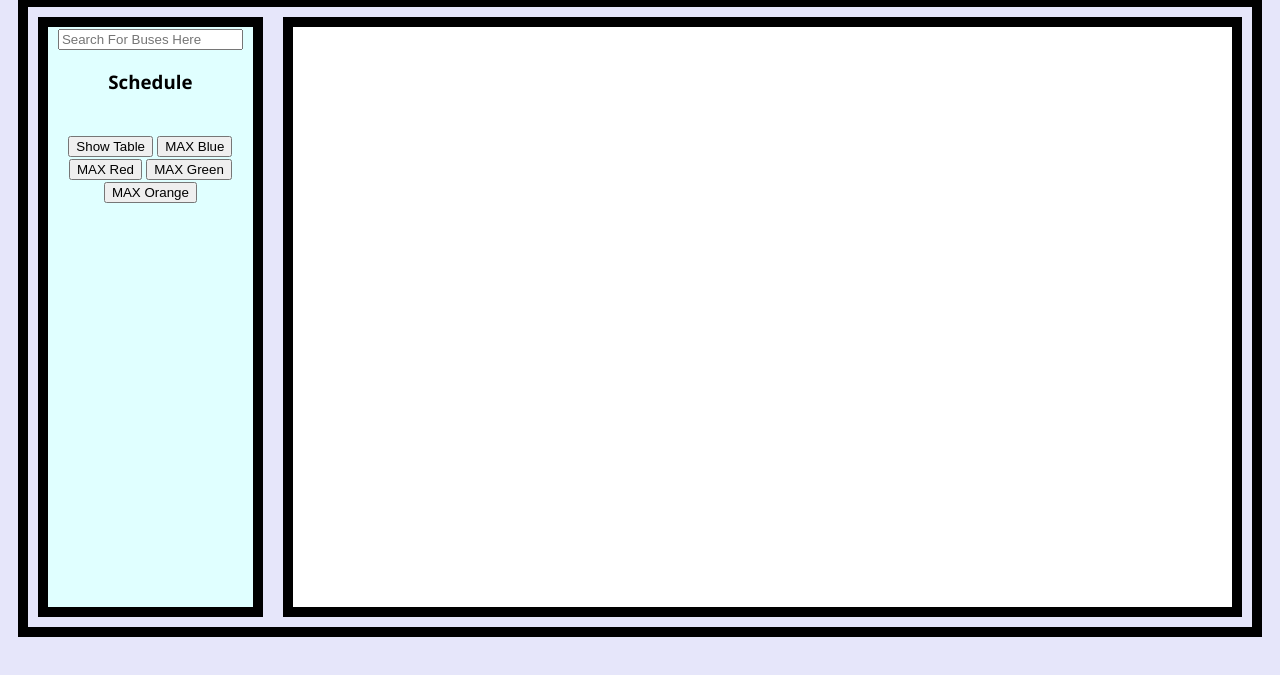
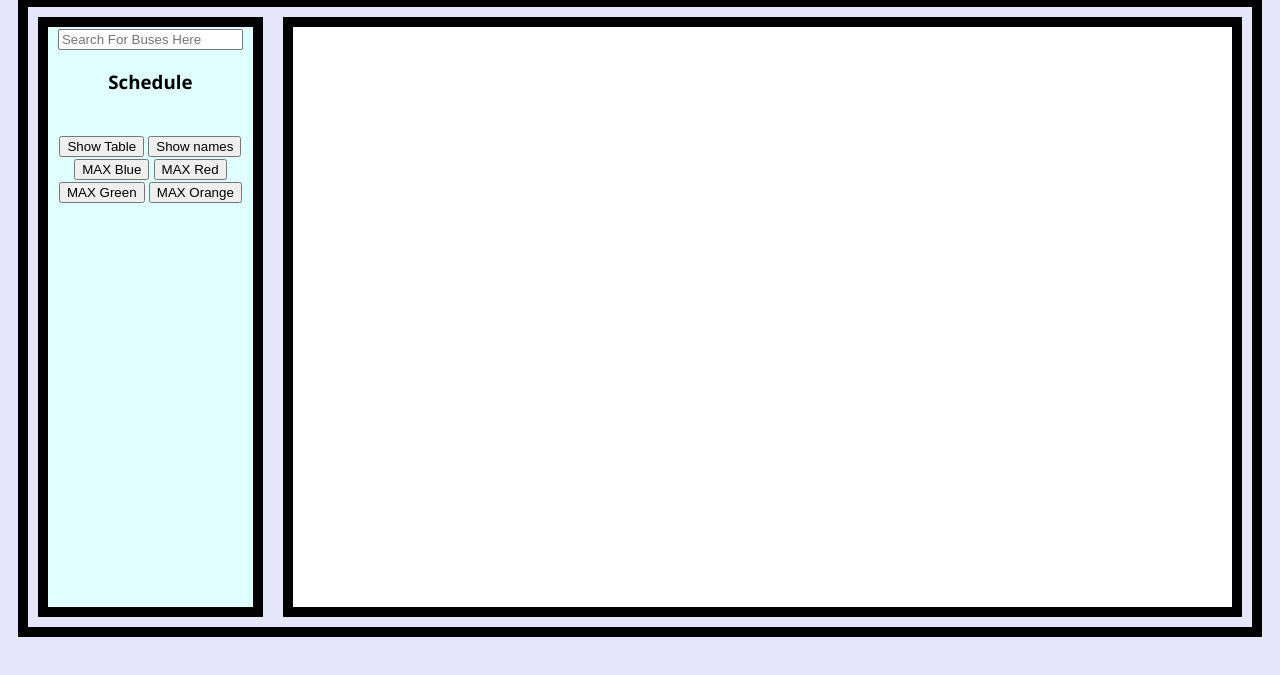
Before and after one commit to upcs/cs341-spring-2023-trimet, a website with bundled scripts: page public/index.html in a window 1280 px wide. Shown: the part 93-768 px from the top of the page. Built offline with nearby package versions, Linux system fonts and the light colour scheme.

Commit message:
addsNames
Adds a button that allows you to see the names of all of the routes

```diff
--- a/public/index.html
+++ b/public/index.html
@@ -68,6 +68,8 @@
 
 				-->
 				<button id="minimizeBtn" type="button" onClick="hideLineTable()">Show Table</button>
+				<button id="showNames" type="button" onClick="fetchNames()">Show names</button>
+
 				<button type="button" onClick="fetchStops('MAX Blue Line')">MAX Blue</button>
 				<button type="button" onClick="fetchStops('MAX Red Line')">MAX Red</button>
 				<button type="button" onClick="fetchStops('MAX Green Line')">MAX Green</button>
--- a/public/javascripts/fetch.js
+++ b/public/javascripts/fetch.js
@@ -127,6 +127,7 @@ function fetchAppXml(url, params, onSuccess, onError) {
  * SIDE NOTE: Method currently puts data into a table format and prints it into the schedule div box. This will most likely be changed
  * in the future in order to better display data based on clicks from the map.
  */
+
 function fetchStops(busName) {
 	fetchAppXml("https://developer.trimet.org/ws/V1/routeConfig", {stops: true, dir: true}, function(xml) {
 		var i, k, highestStops, busNum;
@@ -177,9 +178,40 @@ function fetchStops(busName) {
 		}
 
 		document.getElementById("lineTable").innerHTML = table;
+		$(this).hide();
 
 	},
 	function(status) {
 		console.log("We got an error: " + status);
 	});
 }
+
+
+/**
+ * This function fetches all of the names of the routes that we need and displays them
+ * inside of a table in the left menu.
+ */
+
+function fetchNames() {
+	fetchAppXml("https://developer.trimet.org/ws/V1/routeConfig", {stops: true, dir: true}, function(xml) {
+		var i, k, highestStops, busNum;
+		var xmlDoc = xml.documentElement;
+		var buses = xmlDoc.getElementsByTagName("route");
+		var nameArr = [];
+
+		//Fetches all of  the names
+		for (i = 0; i < buses.length; i++) {
+			nameArr[i] = buses[i].getAttribute("desc");
+		}
+		var table;
+		//Creates table
+		for (k = 0; k < buses.length; k++) {
+			table += "<tr><td>" + nameArr[k] + "</td>";
+		}
+		document.getElementById("lineTable").innerHTML = table;
+	},
+	function(status) {
+		console.log("We got an error: " + status);
+	});
+
+}
```
